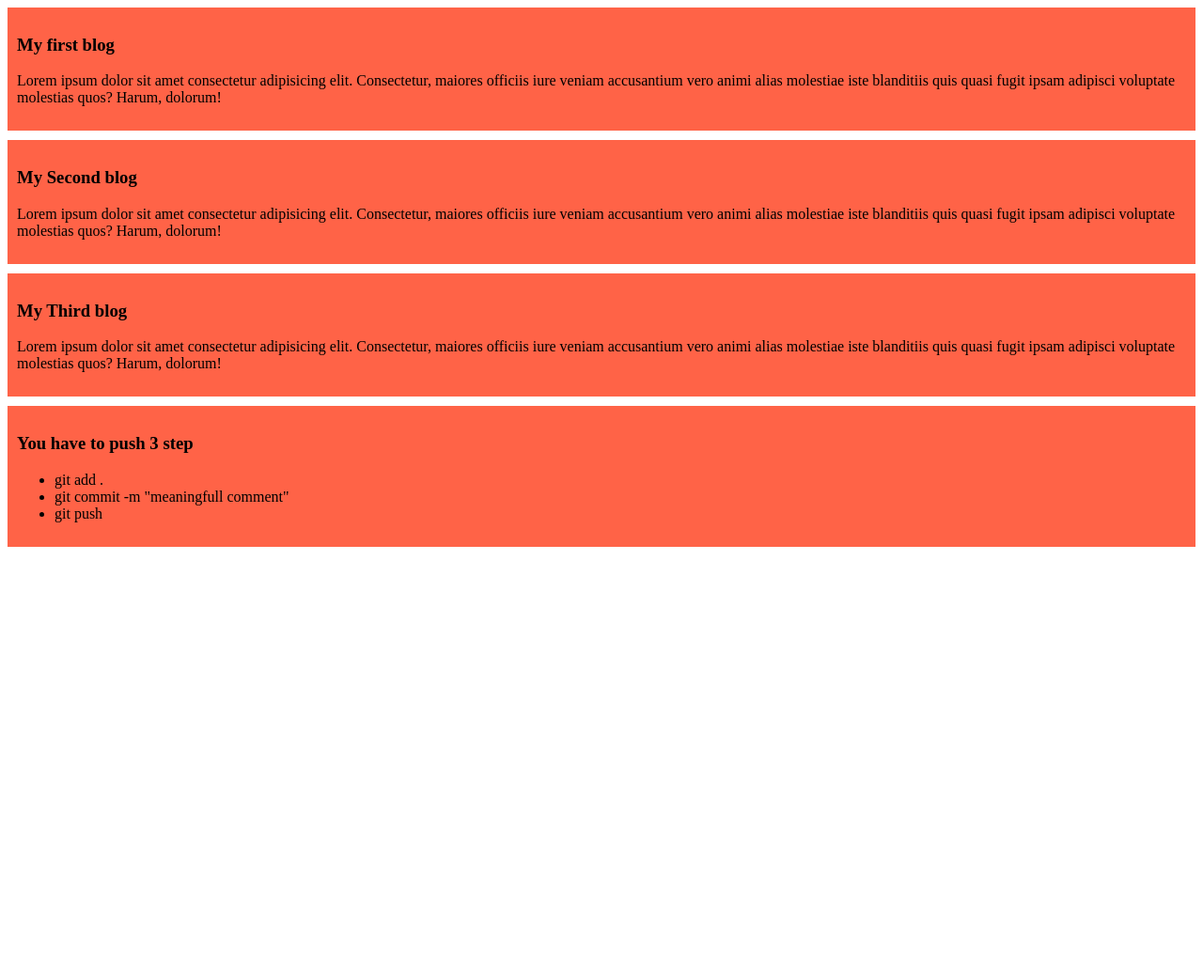
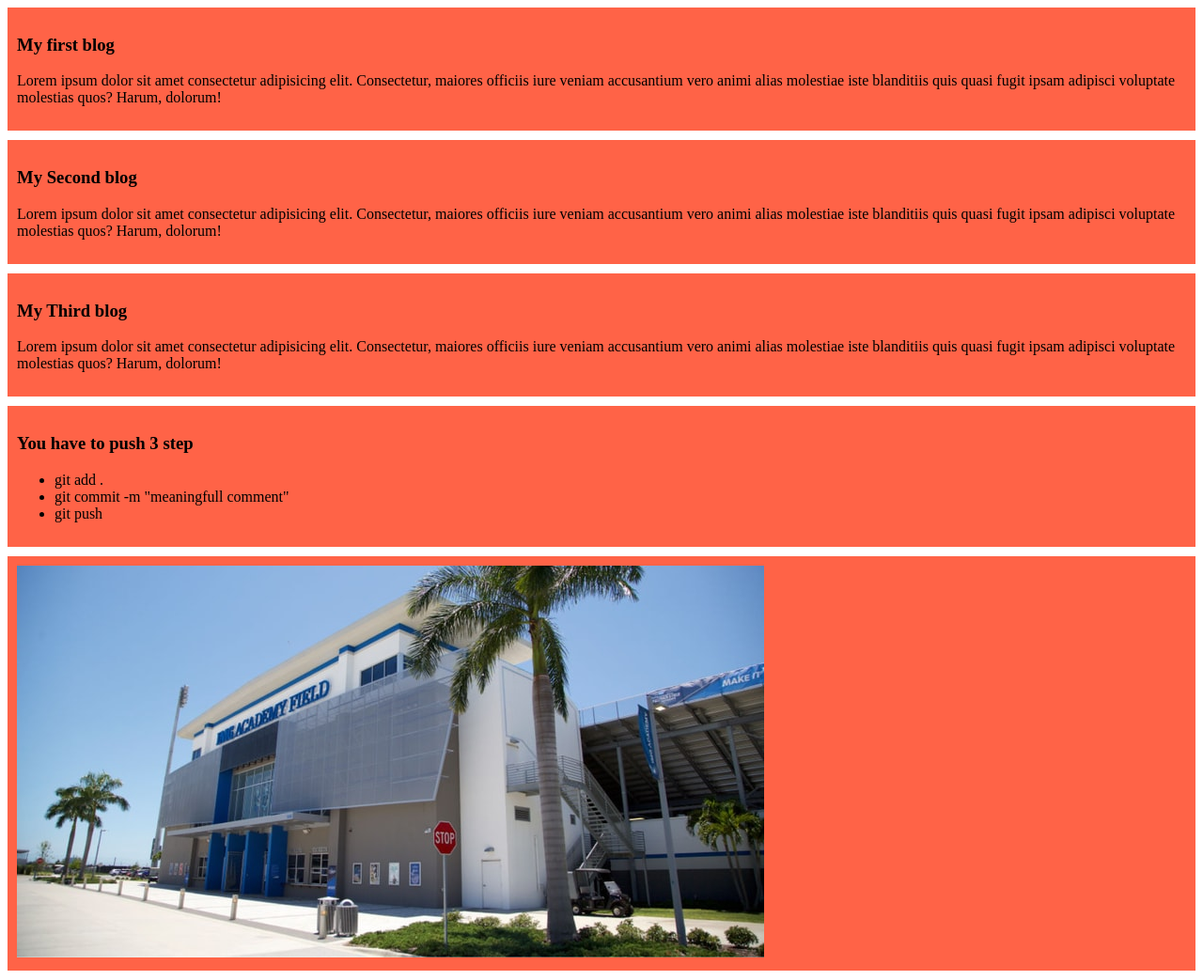
Before and after one commit to ParvezMah/my-simple-website, a plain HTML site: page index.html in a window 1280 px wide. Shown: the whole page at 94% size. Before the commit the page ends 800 px from the top, so only its background shows below. Drawn offline with Linux system fonts and the light colour scheme.

Commit message:
image added

```diff
--- a/index.html
+++ b/index.html
@@ -34,6 +34,9 @@
             <li>git push</li>
         </ul>
     </div>
+    <div>
+        <img src="/images/image1.jpg" alt="Scene">
+    </div>
 
 </body>
 </html>
```
Also changed, not shown: images/image1.jpg (added).
